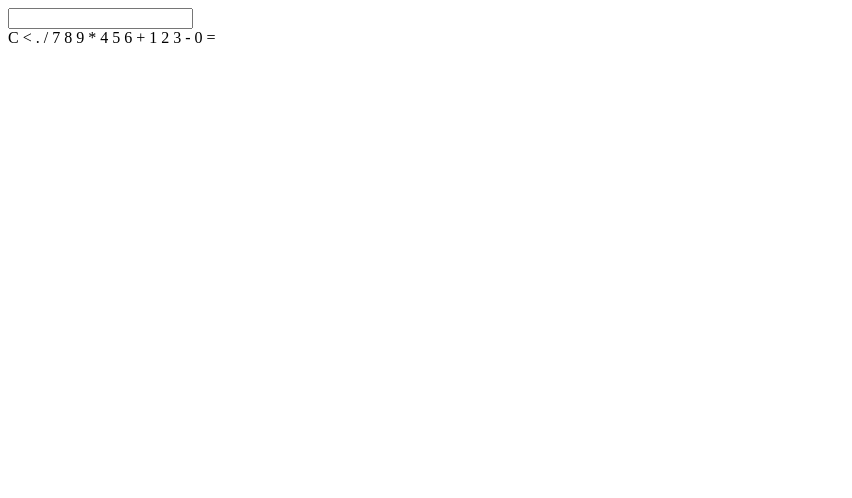
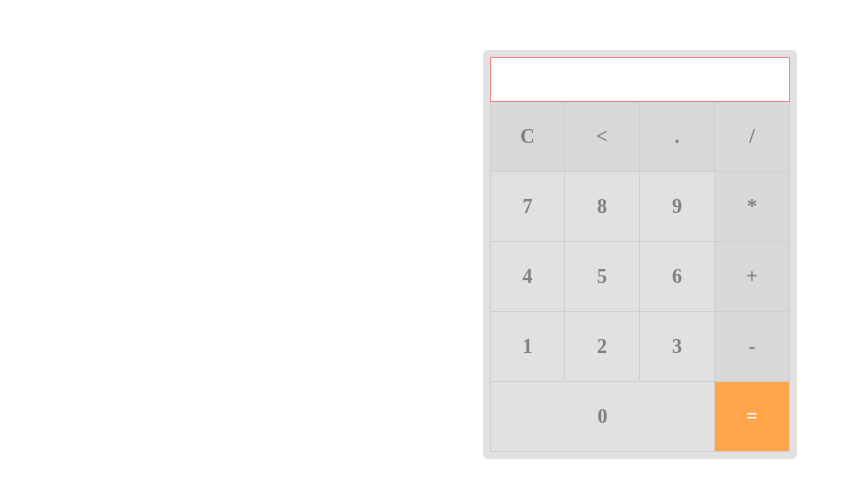
Before and after one commit to agengayuu/Calculator, a plain HTML site: page index.html in a window 1280 px wide. Shown: the whole page, without its empty margins (0-852 px from the left). Drawn offline with Linux system fonts and the light colour scheme.

Commit message:
Add Styles.css

```diff
--- /dev/null
+++ b/css/styles.css
@@ -0,0 +1,66 @@
+.kalkulator{
+    width: 300px;
+    background: #e2e0e0;
+    margin: 50px auto 0px auto;
+    padding: 7px;
+    border-radius: 5px;
+}
+
+#layar{
+    width: 100%;
+    box-sizing: border-box;
+    border: 1px solid #ff7f7f;
+    font-size: 25px;
+    font-weight: bold;
+    color: grey;
+    padding: 7px 5px;
+    text-align: right;
+    outline: none;
+}
+
+.container-tombol{
+    display: flex;
+    flex-wrap: wrap;
+}
+
+.tombol{
+    display: flex;
+    width: 25%;
+    font-size: 20px;
+    color: grey;
+    font-weight: bold;
+    height: 70px;
+    border: 1px solid #cecece;
+    border-top: none;
+    border-left: none;
+    box-sizing: border-box;
+    justify-content: center;
+    align-items: center;
+}
+
+.tombol:nth-child(4n+1){
+    border-left: 1px solid #cecece;
+}
+
+.tombol:hover{
+    background: black;
+    cursor: pointer;
+    color: white;
+}
+
+#nol{
+    flex-grow: 1;
+}
+
+.operator{
+    background: #d8d8d8;
+}
+
+#hitung{
+    background: #ffa64a;
+    color: white;
+}
+
+#hitung:hover{
+    background: orange;
+}
--- a/index.html
+++ b/index.html
@@ -2,6 +2,8 @@
 <html>
     <head>
         <title>Calculator</title>
+
+        <link rel="stylesheet" type="text/css" href="css/styles.css">
     </head>
     <body>
 
@@ -9,24 +11,24 @@
             <input type="text" id="layar">
 
             <div class="container-tombol">
-                <span class="tombol">C</span>
-                <span class="tombol"><</span>
-                <span class="tombol">.</span>
-                <span class="tombol">/</span>
+                <span class="tombol operator">C</span>
+                <span class="tombol operator"><</span>
+                <span class="tombol operator">.</span>
+                <span class="tombol operator">/</span>
                 <span class="tombol">7</span>
                 <span class="tombol">8</span>
                 <span class="tombol">9</span>
-                <span class="tombol">*</span>
+                <span class="tombol operator">*</span>
                 <span class="tombol">4</span>
                 <span class="tombol">5</span>
                 <span class="tombol">6</span>
-                <span class="tombol">+</span>
+                <span class="tombol operator">+</span>
                 <span class="tombol">1</span>
                 <span class="tombol">2</span>
                 <span class="tombol">3</span>
-                <span class="tombol">-</span>
-                <span class="tombol">0</span>
-                <span class="tombol">=</span>
+                <span class="tombol operator">-</span>
+                <span class="tombol" id="nol">0</span>
+                <span class="tombol" id="hitung">=</span>
             </div>
         </div>
     </body>
```
